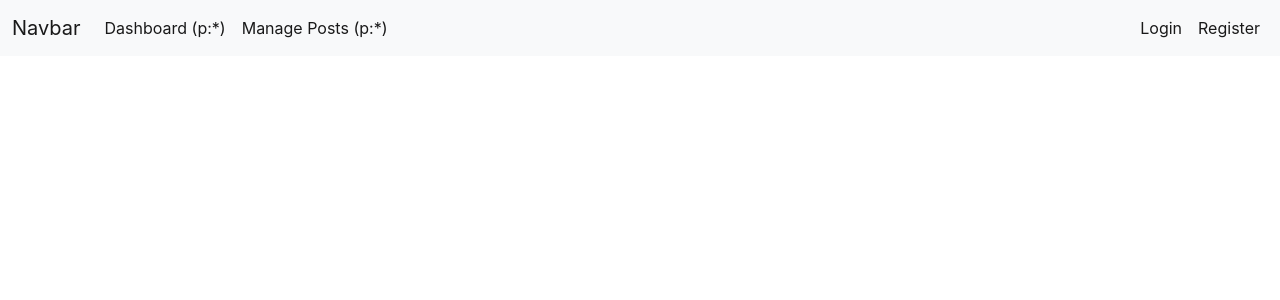
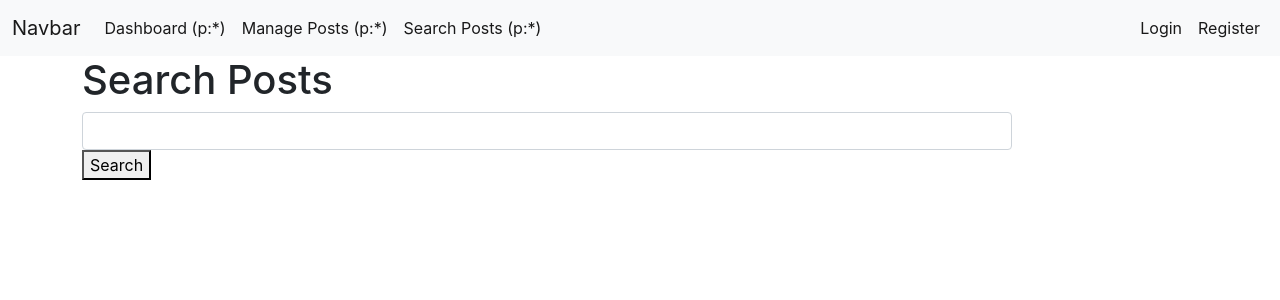
Before and after one commit to tinithkorala/Ifonix-Front-end, a React (Create React App) app: page /posts/search in a window 1280 px wide. Shown: the top 300 px of the page. Built offline with nearby package versions, Linux system fonts and the light colour scheme.

Commit message:
developed search page

```diff
--- a/src/App.js
+++ b/src/App.js
@@ -7,6 +7,7 @@ import Dashboard from './pages/Dashboard';
 import Login from './pages/Login';
 import Create from './pages/Create';
 import ManagePosts from './pages/ManagePosts';
+import Search from './pages/Search';
 
 axios.defaults.baseURL = "http://localhost:8000/";
 axios.defaults.headers.post['Content-Type'] = 'application/json';
@@ -53,6 +54,10 @@ function App() {
 						<Create></Create>
 					</Route>
 
+					<Route path="/posts/search">
+						<Search></Search>
+					</Route>
+
 					{/* this routs need to be protected */}
 
 
--- a/src/components/Navbar.js
+++ b/src/components/Navbar.js
@@ -64,6 +64,9 @@ const Navbar = () => {
                             <li className="nav-item">
                                 <Link className="nav-link active" aria-current="page" to="/posts-manage">Manage Posts (p:*)</Link>
                             </li>
+                            <li className="nav-item">
+                                <Link className="nav-link active" aria-current="page" to="/posts/search">Search Posts (p:*)</Link>
+                            </li>
                         </ul>
 
 
--- /dev/null
+++ b/src/pages/Search.js
@@ -0,0 +1,53 @@
+import axios from "axios";
+import { useState } from "react";
+import { Link } from "react-router-dom";
+
+const Search = () => {
+
+    const [posts, setPosts] = useState([]);
+    const [search, setSearch] = useState('');
+
+    const handleSubmit = (e) => {
+
+        e.preventDefault();
+
+        axios.get('/sanctum/csrf-cookie').then(response => {
+            axios.get(`api/posts/search/?search=${search}`)
+            .then((res) => {
+                if(res.status === 200) {
+                    setPosts(res.data);
+                }else {
+                    console.log("error while fetching data")
+                }
+            })
+        });
+
+
+    }
+
+    return (
+        <div className="content">
+            <h1>Search Posts</h1>
+            <div className="col-md-10">
+                <form onSubmit={handleSubmit}>
+                    <input type="text" name="search_data" value={search} onChange={(e) => setSearch(e.target.value)} className="form-control" />
+                    <button>Search</button>
+                </form>
+            </div>
+
+            <div className="col-md-10">
+                {posts && posts.map(post => (
+                    <div className="card card-margins" key={post.id}>
+                        <div className="card-body">
+                            <h5 className="card-title">{post.title}</h5>
+                            <p className="card-text">{post.description}</p>
+                            <Link to={`posts/${post.id}`} className="btn btn-primary">View</Link>
+                        </div>
+                    </div>
+                ))}
+            </div>
+        </div>
+    );
+}
+
+export default Search;
```
